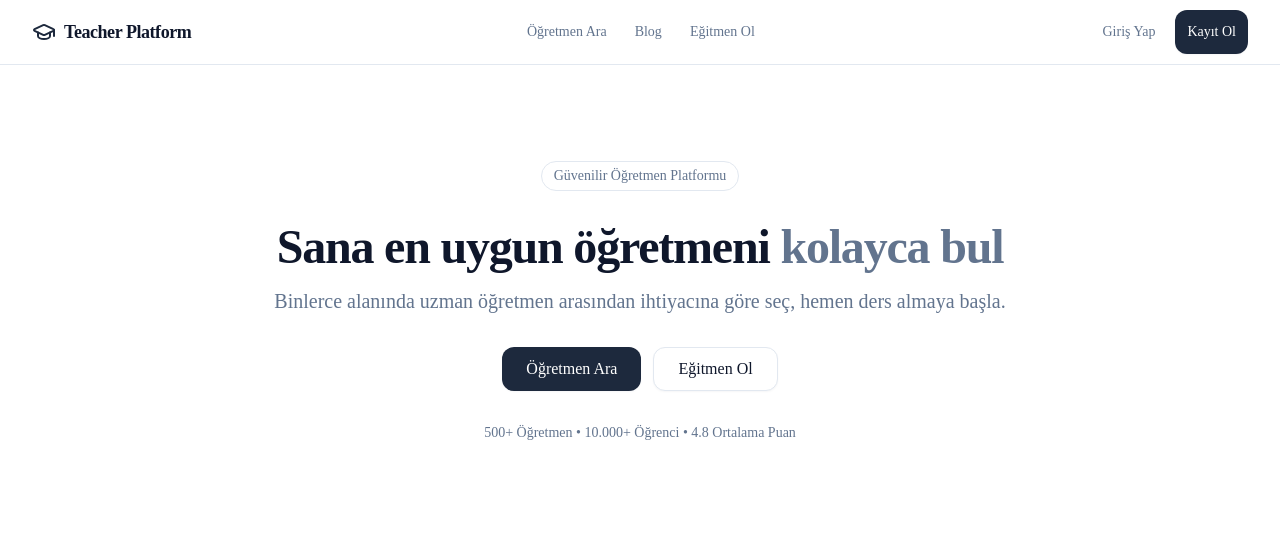
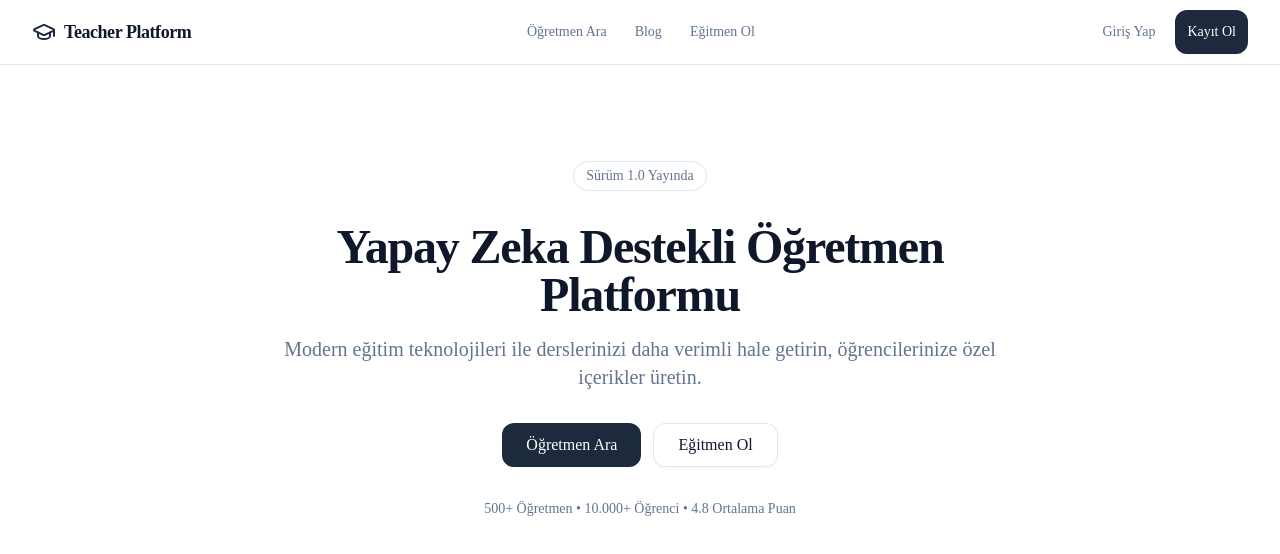
Before and after one commit to KOFTIMUS/TeacherPlatform, a Next.js app: page / in a window 1280 px wide. Shown: the top 554 px of the page. Built offline with nearby package versions, Linux system fonts and the light colour scheme.

Commit message:
Modül 4.3 - Data Fetching ve Revalidation tamamlandı

```diff
--- a/src/app/page.tsx
+++ b/src/app/page.tsx
@@ -1,9 +1,16 @@
 import { Hero } from "@/components/home";
+import { getHeroData } from "@/lib/data-service";
 
-export default function Home() {
+export default async function Home() {
+  const heroData = await getHeroData();
+
   return (
     <main>
-      <Hero />
+      <Hero
+        badge={heroData.badge}
+        title={heroData.title}
+        subtitle={heroData.subtitle}
+      />
     </main>
   );
 }
--- a/src/components/home/hero.tsx
+++ b/src/components/home/hero.tsx
@@ -5,7 +5,17 @@ import { Button } from "@/components/ui/button";
 import { Container } from "@/components/ui/container";
 import { Section } from "@/components/ui/section";
 
-function Hero() {
+interface HeroProps {
+  badge?: string;
+  title?: string;
+  subtitle?: string;
+}
+
+function Hero({
+  badge = "Güvenilir Öğretmen Platformu",
+  title = "Sana en uygun öğretmeni kolayca bul",
+  subtitle = "Binlerce alanında uzman öğretmen arasından ihtiyacına göre seç, hemen ders almaya başla.",
+}: HeroProps) {
   return (
     <Section
       spacing="loose"
@@ -15,7 +25,7 @@ function Hero() {
       <Container size="xl">
         <div className="flex flex-col items-center gap-8 text-center">
           <Badge variant="outline" size="lg">
-            Güvenilir Öğretmen Platformu
+            {badge}
           </Badge>
 
           <div className="flex max-w-3xl flex-col gap-4">
@@ -23,15 +33,11 @@ function Hero() {
               id="hero-heading"
               className="text-4xl font-semibold tracking-tight md:text-5xl"
             >
-              Sana en uygun öğretmeni{" "}
-              <span className="text-foreground-muted">
-                kolayca bul
-              </span>
+              {title}
             </h1>
 
             <p className="text-lg text-foreground-muted md:text-xl">
-              Binlerce alanında uzman öğretmen arasından ihtiyacına göre seç,
-              hemen ders almaya başla.
+              {subtitle}
             </p>
           </div>
 
--- /dev/null
+++ b/src/lib/data-service.ts
@@ -0,0 +1,24 @@
+import { cache } from "react";
+
+// Projedeki Hero içeriğini temsil eden tip
+export interface HeroData {
+  title: string;
+  subtitle: string;
+  badge: string;
+}
+
+/**
+ * Hero verisini getiren servis.
+ * revalidate: 3600 -> Veri 1 saat (3600 sn) boyunca önbelleğe alınır.
+ */
+export const getHeroData = cache(async (): Promise<HeroData> => {
+  // Veri çekme gecikmesini simüle edelim (Skeleton'ı görmek için)
+  await new Promise((resolve) => setTimeout(resolve, 1500));
+
+  // Gerçek bir senaryoda burası fetch("https://api...") olurdu.
+  return {
+    badge: "Sürüm 1.0 Yayında",
+    title: "Yapay Zeka Destekli Öğretmen Platformu",
+    subtitle: "Modern eğitim teknolojileri ile derslerinizi daha verimli hale getirin, öğrencilerinize özel içerikler üretin.",
+  };
+});
```
